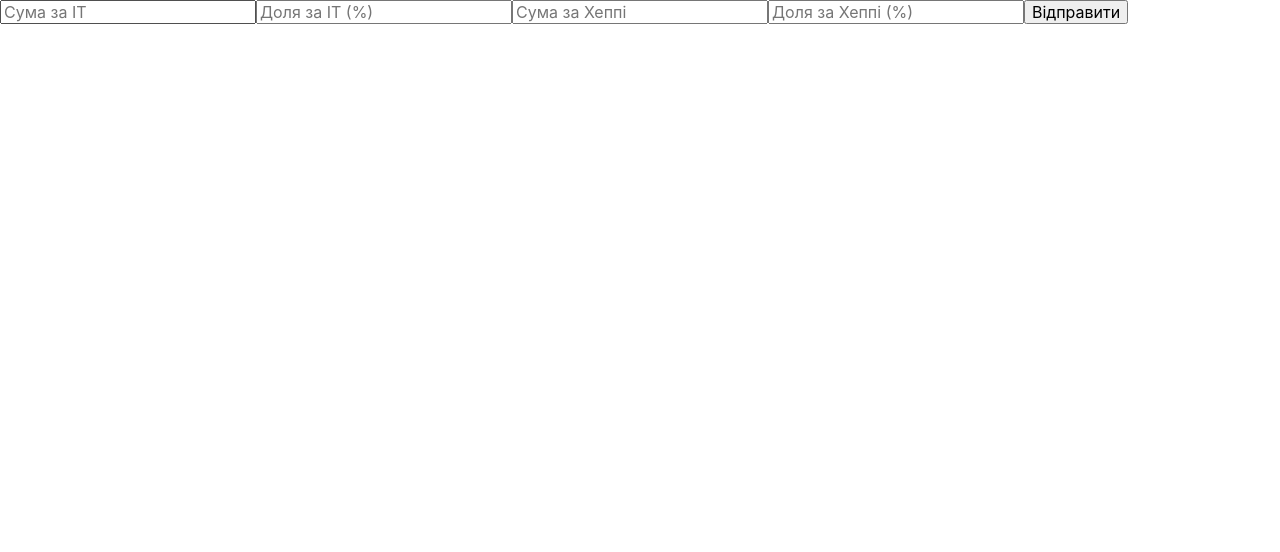
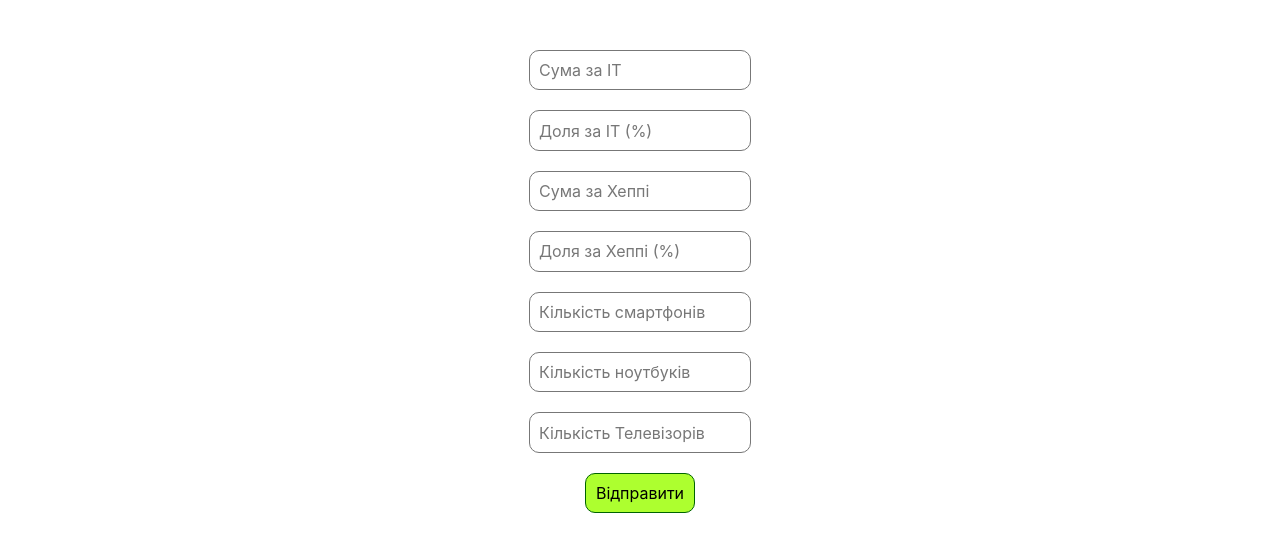
Before and after one commit to Max-IT-ZT/comfy-zvit, a React (Create React App) app: page / in a window 1280 px wide. Shown: the top 552 px of the page. Built offline with nearby package versions, Linux system fonts and the light colour scheme.

Commit message:
Finish-first-test

```diff
--- /dev/null
+++ b/src/components/App.css
@@ -0,0 +1,51 @@
+/* src/App.css */
+.app-container {
+  display: flex;
+  flex-direction: column;
+  align-items: center;
+  justify-content: center;
+  text-align: center;
+  margin-top: 50px;
+}
+
+.input-container {
+  position: relative;
+  margin-bottom: 20px;
+}
+
+/* src/App.css */
+.input-label {
+  position: absolute;
+  top: 50%;
+  left: 10px;
+  transform: translateY(-50%);
+  pointer-events: none;
+  transition: all 0.3s ease-in-out;
+  font-size: 16px;
+  color: #777;
+}
+
+.input-field {
+  border-radius: 10px;
+  position: relative;
+  padding: 10px;
+  font-size: 16px;
+  width: 200px; /* Ширина інпуту, можна змінити на власний розсуд */
+  border: 1px solid #777; /* Додаємо тонку рамку */
+  outline: none; /* Забираємо виділення при фокусі */
+}
+
+.input-field:focus + .input-label,
+.input-field:not(:placeholder-shown) + .input-label {
+  top: 0;
+  font-size: 12px;
+  color: #777;
+  background-color: white; /* Робимо фон прозорим */
+  padding: 0 5px; /* Виправлення зсуву тексту при піднятті */
+}
+.button {
+  padding: 10px;
+  background-color: greenyellow;
+  border: 1px solid darkgreen;
+  border-radius: 10px;
+}
--- a/src/components/App.jsx
+++ b/src/components/App.jsx
@@ -1,65 +1,128 @@
 // src/components/App.jsx
 import React, { useState } from 'react';
-import itPlanData from './ItPlanData'; // змінили шлях
-import hsPlanData from './HsPlanData'; // змінили шлях
-import getCurrentDay from './Utils'; // змінили шлях
+import itPlanData from './ItPlanData';
+import hsPlanData from './HsPlanData';
+import getCurrentDay from './Utils';
+import './App.css';
 
 const App = () => {
   const [itSum, setItSum] = useState('');
   const [itShare, setItShare] = useState('');
   const [happySum, setHappySum] = useState('');
   const [happyShare, setHappyShare] = useState('');
+  const [smartphones, setSmartphones] = useState('');
+  const [laptops, setLaptops] = useState('');
+  const [tvs, setTvs] = useState('');
 
   const handleSubmit = () => {
     const currentDay = getCurrentDay();
-
     const itFact = parseInt(itSum, 10);
     const itPlan = itPlanData[currentDay - 1].plan;
     const itDeviation = ((itFact - itPlan) / itPlan) * 100;
-
     const happyFact = parseInt(happySum, 10);
     const happyPlan = hsPlanData[currentDay - 1].plan;
     const happyDeviation = ((happyFact - happyPlan) / happyPlan) * 100;
-
+    const smartphonesCount = parseInt(smartphones, 10);
+    const laptopsCount = parseInt(laptops, 10);
+    const tvsCount = parseInt(tvs, 10);
+    const isAnyDeviceSpecified = smartphonesCount || laptopsCount || tvsCount;
+    let devicesMessage = '';
+    if (isAnyDeviceSpecified) {
+      devicesMessage = `
+      Смарт ${smartphonesCount || '0'}
+      Ноут ${laptopsCount || '0'}
+      ТВ ${tvsCount || '0'}`;
+    }
     const message = `Житомир
-      ІТ ${itPlan}/${itFact}(${itDeviation.toFixed(1)}%)
-      ${itShare}%
-      ХС ${happyPlan}/${happyFact}(${happyDeviation.toFixed(1)}%)
-      ${happyShare}%
-      Смарт 59
-      Ноут 8
-      ТВ 13`;
-
+      ІТ ${itPlan}/${itFact} (${itDeviation.toFixed(1)}%)
+      Часта: ${itShare}%
+      ХС ${happyPlan}/${happyFact} (${happyDeviation.toFixed(1)}%)
+      Частка: ${happyShare}%${devicesMessage}`;
     alert(message);
   };
 
   return (
-    <div>
+    <div className="app-container">
+      <div className="input-container">
         <input
           type="text"
-        placeholder="Сума за ІТ"
+          className="input-field"
+          placeholder=" "
           value={itSum}
           onChange={e => setItSum(e.target.value)}
         />
+        <label className="input-label">Сума за ІТ</label>
+      </div>
+
+      <div className="input-container">
         <input
           type="text"
-        placeholder="Доля за ІТ (%)"
+          className="input-field"
+          placeholder=" "
           value={itShare}
           onChange={e => setItShare(e.target.value)}
         />
+        <label className="input-label">Доля за ІТ (%)</label>
+      </div>
+
+      <div className="input-container">
         <input
           type="text"
-        placeholder="Сума за Хеппі"
+          className="input-field"
+          placeholder=" "
           value={happySum}
           onChange={e => setHappySum(e.target.value)}
         />
+        <label className="input-label">Сума за Хеппі</label>
+      </div>
+
+      <div className="input-container">
         <input
           type="text"
-        placeholder="Доля за Хеппі (%)"
+          className="input-field"
+          placeholder=" "
           value={happyShare}
           onChange={e => setHappyShare(e.target.value)}
         />
-      <button onClick={handleSubmit}>Відправити</button>
+        <label className="input-label">Доля за Хеппі (%)</label>
+      </div>
+
+      <div className="input-container">
+        <input
+          type="text"
+          className="input-field"
+          placeholder=" "
+          value={smartphones}
+          onChange={e => setSmartphones(e.target.value)}
+        />
+        <label className="input-label">Кількість смартфонів</label>
+      </div>
+
+      <div className="input-container">
+        <input
+          type="text"
+          className="input-field"
+          placeholder=" "
+          value={laptops}
+          onChange={e => setLaptops(e.target.value)}
+        />
+        <label className="input-label">Кількість ноутбуків</label>
+      </div>
+
+      <div className="input-container">
+        <input
+          type="text"
+          className="input-field"
+          placeholder=" "
+          value={tvs}
+          onChange={e => setTvs(e.target.value)}
+        />
+        <label className="input-label">Кількість Телевізорів</label>
+      </div>
+
+      <button className="button" onClick={handleSubmit}>
+        Відправити
+      </button>
     </div>
   );
 };
--- a/src/index.js
+++ b/src/index.js
@@ -1,5 +1,6 @@
+// src/index.js
 import React from 'react';
-import ReactDOM from 'react-dom';
+import ReactDOM from 'react-dom/client';
 import App from './components/App';
 import './index.css';
 
```
Lines whose indentation alone changed are shown as unchanged.
